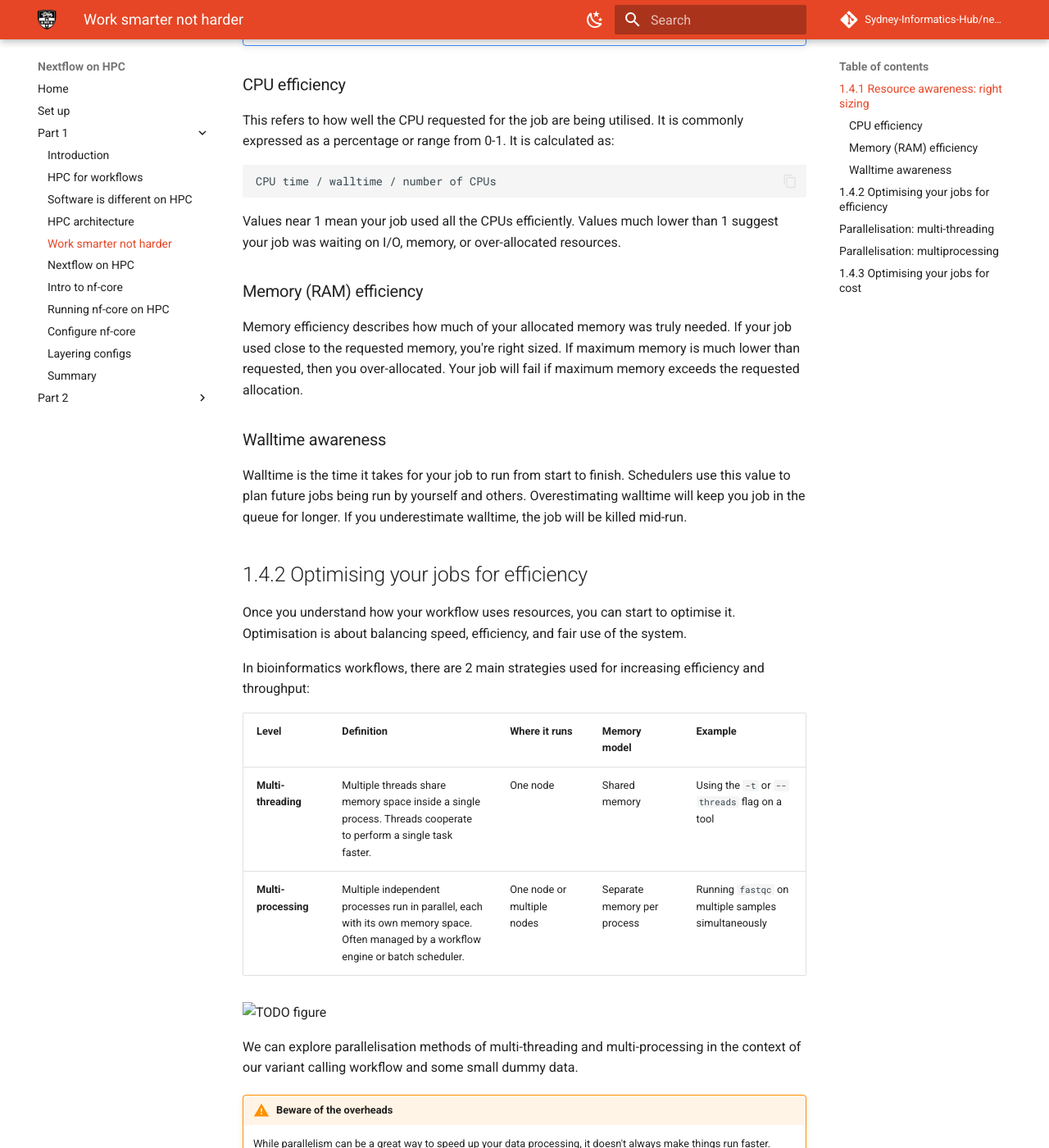
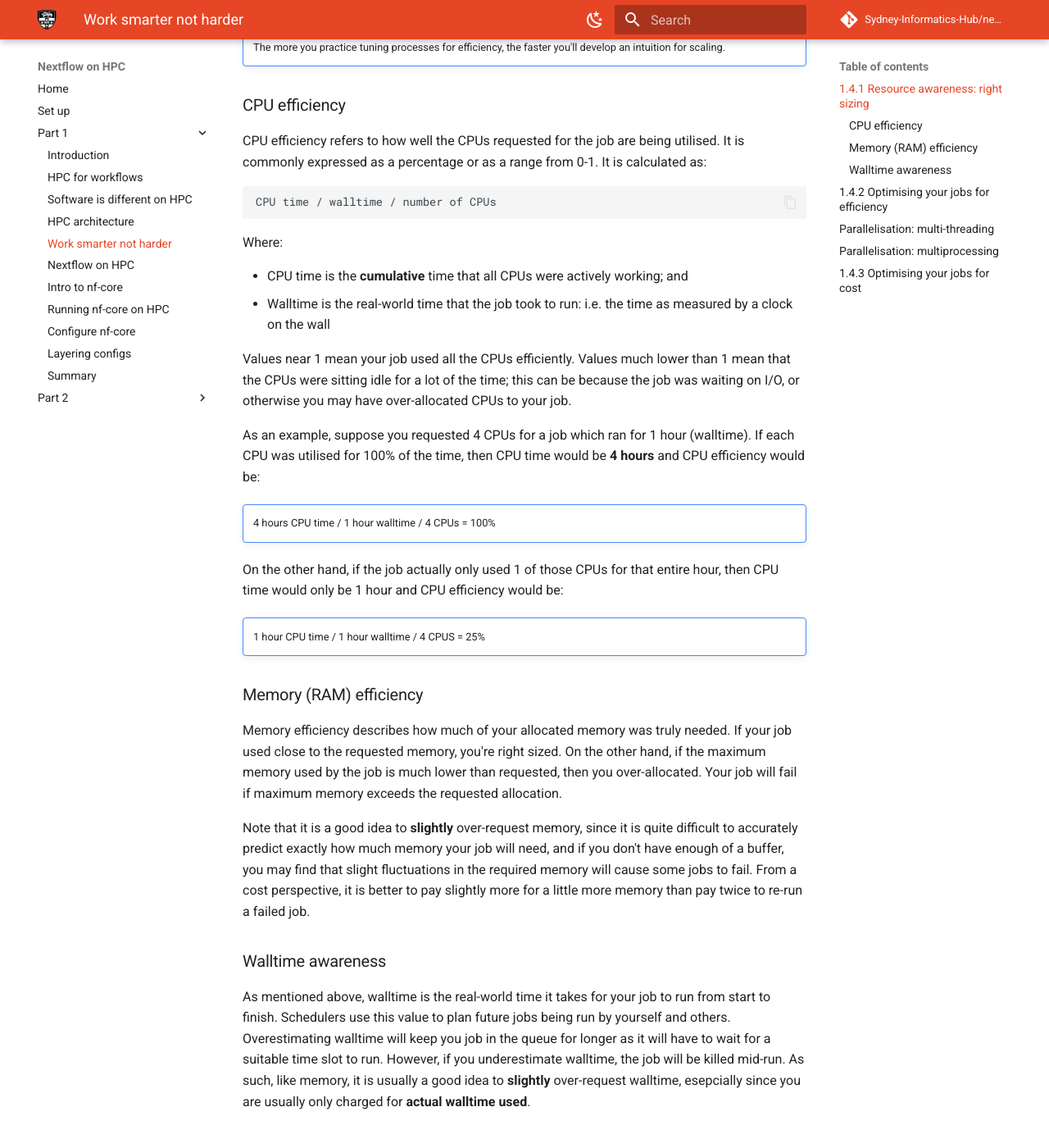
Before and after one commit to Sydney-Informatics-Hub/nextflow-hpc-workshop, an MkDocs documentation site: the page built from docs/part1/01_4_smarter.md, in a window 1280 px wide and 1400 px high, scrolled down 3274 px. Shown: the whole window at 82% size. Built offline with MkDocs 1.6.1 and Material for MkDocs 9.7.7, drawn with Linux system fonts in a browser that asks for light colours; comment, search, counter and statistics services are not loaded; some of the changed text lies outside the part shown.

Commit message:
updates to hpc for workflows, smarter/harder, nf for hpc, including new figs

````diff
--- a/docs/part1/01_4_smarter.md
+++ b/docs/part1/01_4_smarter.md
@@ -115,15 +115,15 @@ Here we focus on 3 metrics:
 
 In the context of running a workflow made up of multiple steps, each running a different tool, we consider each step separately in optimising for efficiency.
 
-Let's look at our workflow:
+Let's look again at our workflow:
 
 ![](./figs/00_workflow01_v2.png){width=80%}
 
-TODO fix this table to make it make sense/honest/relevant.
+As we touched on in [HPC for workflows](./01_1_hpc_for_workflows.md#114-introducing-our-workshop-scenario-wgs-short-variant-calling), each stage of this workflow has differeing resource requirements and bottlenecks:
 
-| Step                | Dominant resource | How to tell                                |
+| Step                | Dominant resource | Characteristics                            |
 | ------------------- | ----------------- | ------------------------------------------ |
-| **Quality control** | I/O-bound         | Reads many small files; CPU idle time high |
+| **Quality control** | I/O-bound         | Reads many files; CPU idle time high       |
 | **Read alignment**  | CPU-bound         | CPU pegged near 100%; memory stable        |
 | **Variant calling** | CPU + memory      | CPU ~90%, high steady memory usage         |
 
@@ -139,21 +139,38 @@ We will observe these constraints in subsequent lessons when we run and optimise
 
 ### CPU efficiency
 
-This refers to how well the CPU requested for the job are being utilised. It is commonly expressed as a percentage or range from 0-1. It is calculated as:
+CPU efficiency refers to how well the CPUs requested for the job are being utilised. It is commonly expressed as a percentage or as a range from 0-1. It is calculated as:
 
 ```
 CPU time / walltime / number of CPUs
 ```
 
-Values near 1 mean your job used all the CPUs efficiently. Values much lower than 1 suggest your job was waiting on I/O, memory, or over-allocated resources.
+Where:
+
+- CPU time is the **cumulative** time that all CPUs were actively working; and
+- Walltime is the real-world time that the job took to run: i.e. the time as measured by a clock on the wall
+
+Values near 1 mean your job used all the CPUs efficiently. Values much lower than 1 mean that the CPUs were sitting idle for a lot of the time; this can be because the job was waiting on I/O, or otherwise you may have over-allocated CPUs to your job.
+
+As an example, suppose you requested 4 CPUs for a job which ran for 1 hour (walltime). If each CPU was utilised for 100% of the time, then CPU time would be **4 hours** and CPU efficiency would be:
+
+!!! note ""
+    4 hours CPU time / 1 hour walltime / 4 CPUs = 100%
+
+On the other hand, if the job actually only used 1 of those CPUs for that entire hour, then CPU time would only be 1 hour and CPU efficiency would be:
+
+!!! note ""
+    1 hour CPU time / 1 hour walltime / 4 CPUS = 25%
 
 ### Memory (RAM) efficiency
 
-Memory efficiency describes how much of your allocated memory was truly needed. If your job used close to the requested memory, you're right sized. If maximum memory is much lower than requested, then you over-allocated. Your job will fail if maximum memory exceeds the requested allocation.
+Memory efficiency describes how much of your allocated memory was truly needed. If your job used close to the requested memory, you're right sized. On the other hand, if the maximum memory used by the job is much lower than requested, then you over-allocated. Your job will fail if maximum memory exceeds the requested allocation.
+
+Note that it is a good idea to **slightly** over-request memory, since it is quite difficult to accurately predict exactly how much memory your job will need, and if you don't have enough of a buffer, you may find that slight fluctuations in the required memory will cause some jobs to fail. From a cost perspective, it is better to pay slightly more for a little more memory than pay twice to re-run a failed job.
 
 ### Walltime awareness
 
-Walltime is the time it takes for your job to run from start to finish. Schedulers use this value to plan future jobs being run by yourself and others. Overestimating walltime will keep you job in the queue for longer. If you underestimate walltime, the job will be killed mid-run.
+As mentioned above, walltime is the real-world time it takes for your job to run from start to finish. Schedulers use this value to plan future jobs being run by yourself and others. Overestimating walltime will keep you job in the queue for longer as it will have to wait for a suitable time slot to run. However, if you underestimate walltime, the job will be killed mid-run. As such, like memory, it is usually a good idea to **slightly** over-request walltime, esepcially since you are usually only charged for **actual walltime used**.
 
 ## 1.4.2 Optimising your jobs for efficiency
 
@@ -433,7 +450,7 @@ Multi-processing is typically implemented by the user in workflow design, rather
 
 A common multi-processing pattern is called **scatter-gather**. This involves initially splitting a dataset up into many independent jobs and later merging the results back together again. For example, within the context of short variant calling, a common practice is to run the variant calling tools on each chromosome separately. Since a sequencing read can only originate from one chromosome, and because these variants only affect one genomic region at a time, we can safely split the data up per chromosome and treat them independently. Once the data has been processed, the per-chromosome results can be merged back together for downstream analysis.
 
-![TODO scatter gather chrom figure]()
+![](./figs/00_smarter_scatter_gather.png)
 
 !!! warning "Does it make sense biologically to process in parallel?"
 
@@ -491,8 +508,10 @@ The specific calculation for how many SUs a job will use is system-specific, but
 
     This SU calculation is described further on Pawsey's [Setonix General Information page](https://pawsey.atlassian.net/wiki/spaces/US/pages/51929028/Setonix+General+Information)
 
-The per-CPU or per-memory proportion charging model is easiest to understand in the extreme cases. If you use the total CPU allocation of a node, no one else can use that node, and so you have effectively used the entire node, regardless of how much of the memory you requested. Similarly, if you request the entire memory allocation of a node, you also use up the entire node's resources, regardless of the number of CPUs you request.
+![](./figs/00_smarter_proportions.png)
 
-![TODO memory and CPU proportions]()
+The above diagram illustrates this method of evenly dividing up the memory per CPU. In this example, we have a compute node with just 10 CPUs and 40 GB of memory. In this case, the memory is divided evenly up per CPU to give 4 GB per CPU. From a cost perspective, if you claim 1 CPU, you effectively claim 4 GB of memory as well; and vice versa, for every 4 GB of memory you claim, you effectively claim 1 CPU.
+
+This billing model is easiest to understand in the extreme cases. If you use the total CPU allocation of a node, no one else can use that node, and so you have effectively used the entire node, regardless of how much of the memory you requested. Similarly, if you request the entire memory allocation of a node, you also use up the entire node's resources, regardless of the number of CPUs you request.
 
 Note that on both Gadi and Setonix, you are only charged for the walltime you **actually use**: you are **not** charged for any unused walltime. The only consequence of over-requesting walltime is potentially longer wait times for your job to start if there are a lot of other jobs queued up. If in doubt of how long a job will take, there is no financial cost to increasing the walltime requested for a job.
````
Also changed, not shown: other parts of docs/part1/01_4_smarter.md (+1 -1 lines), docs/part1/01_1_hpc_for_workflows.md (+19 -6 lines), docs/part1/01_5_nf_hpc.md (+11 -30 lines), docs/part1/figs/00_config_demo_nf_v3.png (added), docs/part1/figs/00_smarter_multi_diagram.png (added), docs/part1/figs/00_smarter_proportions.png (added), docs/part1/figs/00_smarter_scatter_gather.png (added), 4 other files.
